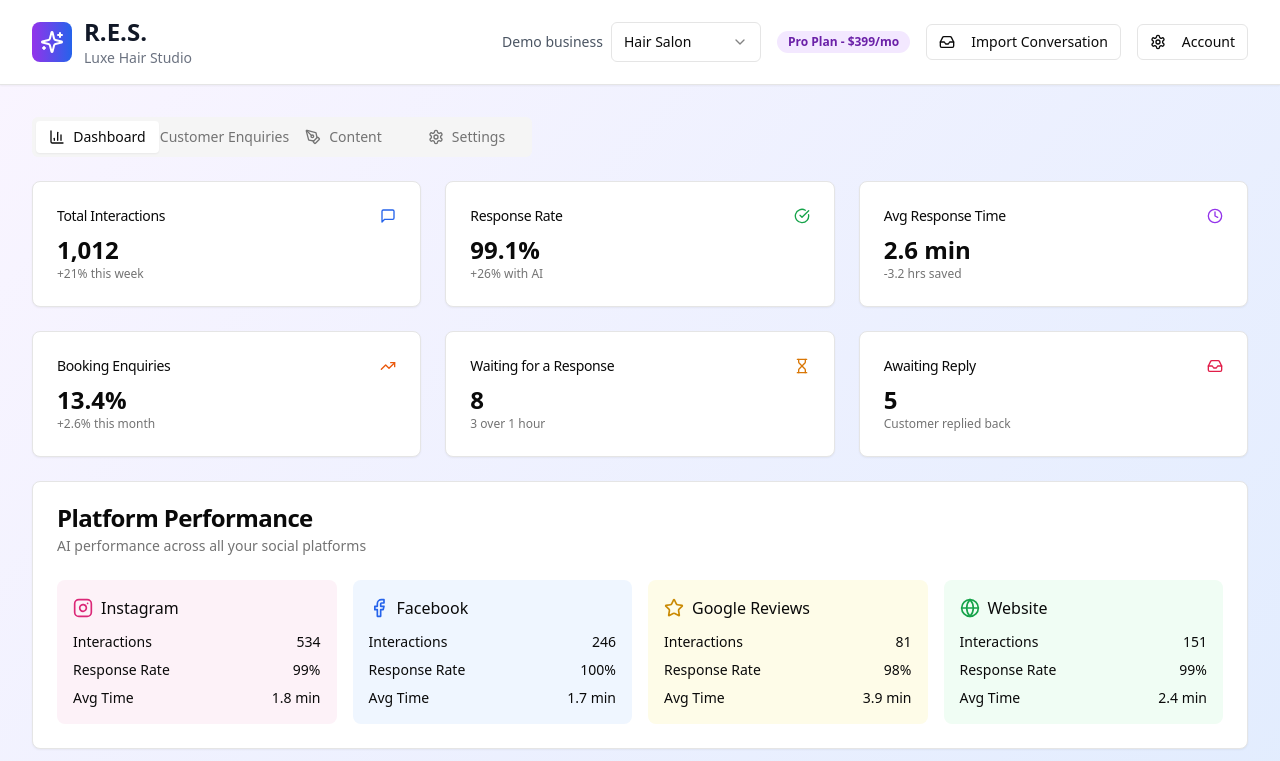
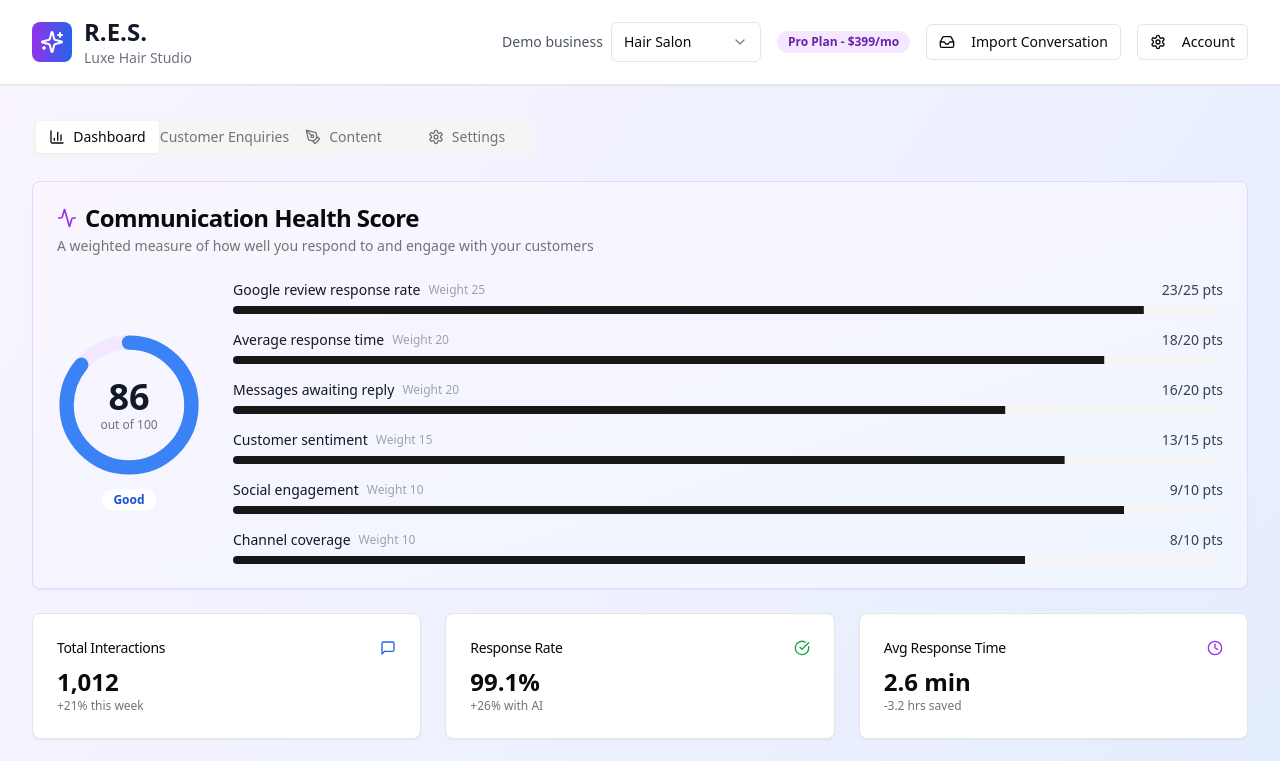
Before and after one commit to Resfounder/res-ai-platform, a Next.js app: page / in a window 1280 px wide. Shown: the top 761 px of the page. Built offline with nearby package versions, Linux system fonts and the light colour scheme.

Commit message:
feat: add communication health score dashboard and calculate overall score
Co-authored-by: Resfounder <219158859+Resfounder@users.noreply.github.com>

```diff
--- a/app/components/social-dashboard.tsx
+++ b/app/components/social-dashboard.tsx
@@ -1,19 +1,108 @@
 "use client"
 
-import { TrendingUp } from "lucide-react"
+import { TrendingUp, Activity } from "lucide-react"
 import { Card, CardContent, CardDescription, CardHeader, CardTitle } from "@/components/ui/card"
 import { Badge } from "@/components/ui/badge"
 import { Progress } from "@/components/ui/progress"
 import { useBusiness } from "../context/business-context"
+import { calculateHealthScore } from "../data/business-profiles"
+
+function getHealthRating(score: number): { label: string; color: string; ring: string } {
+  if (score >= 90) return { label: "Excellent", color: "text-green-700", ring: "text-green-500" }
+  if (score >= 75) return { label: "Good", color: "text-blue-700", ring: "text-blue-500" }
+  if (score >= 60) return { label: "Fair", color: "text-amber-700", ring: "text-amber-500" }
+  return { label: "Needs Attention", color: "text-rose-700", ring: "text-rose-500" }
+}
 
 export function SocialDashboard() {
   const { profile } = useBusiness()
   const stats = profile.stats
   const platformStats = profile.platformStats
   const recentActivity = profile.recentActivity
+  const healthScore = profile.healthScore
+  const overallScore = calculateHealthScore(healthScore)
+  const rating = getHealthRating(overallScore)
+
+  // SVG donut ring geometry for the overall score.
+  const radius = 52
+  const circumference = 2 * Math.PI * radius
+  const dashOffset = circumference - (overallScore / 100) * circumference
 
   return (
     <div className="space-y-6">
+      {/* Communication Health Score */}
+      <Card className="border-purple-200 bg-gradient-to-br from-purple-50 to-blue-50">
+        <CardHeader>
+          <div className="flex items-center space-x-2">
+            <Activity className="h-5 w-5 text-purple-600" />
+            <CardTitle>Communication Health Score</CardTitle>
+          </div>
+          <CardDescription>
+            A weighted measure of how well you respond to and engage with your customers
+          </CardDescription>
+        </CardHeader>
+        <CardContent>
+          <div className="grid grid-cols-1 lg:grid-cols-[auto_1fr] gap-8 items-center">
+            {/* Overall score ring */}
+            <div className="flex flex-col items-center justify-center">
+              <div className="relative h-36 w-36">
+                <svg className="h-full w-full -rotate-90" viewBox="0 0 120 120">
+                  <circle
+                    cx="60"
+                    cy="60"
+                    r={radius}
+                    fill="none"
+                    strokeWidth="12"
+                    className="text-purple-100"
+                    stroke="currentColor"
+                  />
+                  <circle
+                    cx="60"
+                    cy="60"
+                    r={radius}
+                    fill="none"
+                    strokeWidth="12"
+                    strokeLinecap="round"
+                    strokeDasharray={circumference}
+                    strokeDashoffset={dashOffset}
+                    className={rating.ring}
+                    stroke="currentColor"
+                  />
+                </svg>
+                <div className="absolute inset-0 flex flex-col items-center justify-center">
+                  <span className="text-4xl font-bold text-gray-900">{overallScore}</span>
+                  <span className="text-xs text-gray-500">out of 100</span>
+                </div>
+              </div>
+              <Badge variant="secondary" className={`mt-3 ${rating.color} bg-white`}>
+                {rating.label}
+              </Badge>
+            </div>
+
+            {/* Category breakdown */}
+            <div className="space-y-4">
+              {healthScore.map((category, index) => {
+                const points = Math.round((category.score * category.weight) / 100)
+                return (
+                  <div key={index} className="space-y-1.5">
+                    <div className="flex items-center justify-between text-sm">
+                      <div className="flex items-center space-x-2">
+                        <span className="font-medium text-gray-900">{category.label}</span>
+                        <span className="text-xs text-gray-400">Weight {category.weight}</span>
+                      </div>
+                      <span className="font-medium text-gray-700">
+                        {points}/{category.weight} pts
+                      </span>
+                    </div>
+                    <Progress value={category.score} className="h-2" />
+                  </div>
+                )
+              })}
+            </div>
+          </div>
+        </CardContent>
+      </Card>
+
       {/* Stats Grid */}
       <div className="grid grid-cols-1 sm:grid-cols-2 lg:grid-cols-3 gap-6">
         {stats.map((stat, index) => (
--- a/app/data/business-profiles.ts
+++ b/app/data/business-profiles.ts
@@ -70,6 +70,14 @@ export interface RecentActivity {
   status: string
 }
 
+export interface HealthScoreCategory {
+  label: string
+  // Relative weight of this category (all weights sum to 100).
+  weight: number
+  // The business's performance in this area, 0-100.
+  score: number
+}
+
 export interface BusinessProfile {
   id: BusinessType
   name: string
@@ -82,6 +90,16 @@ export interface BusinessProfile {
   stats: DashboardStat[]
   platformStats: PlatformStat[]
   recentActivity: RecentActivity[]
+  healthScore: HealthScoreCategory[]
+}
+
+// Computes the overall communication health score (0-100) as the
+// weighted average of each category's performance: sum(score * weight) / sum(weight).
+export function calculateHealthScore(categories: HealthScoreCategory[]): number {
+  const totalWeight = categories.reduce((sum, c) => sum + c.weight, 0)
+  if (totalWeight === 0) return 0
+  const weighted = categories.reduce((sum, c) => sum + c.score * c.weight, 0)
+  return Math.round(weighted / totalWeight)
 }
 
 const hairsalon: BusinessProfile = {
@@ -217,6 +235,14 @@ const hairsalon: BusinessProfile = {
       status: "responded",
     },
   ],
+  healthScore: [
+    { label: "Google review response rate", weight: 25, score: 92 },
+    { label: "Average response time", weight: 20, score: 88 },
+    { label: "Messages awaiting reply", weight: 20, score: 78 },
+    { label: "Customer sentiment", weight: 15, score: 84 },
+    { label: "Social engagement", weight: 10, score: 90 },
+    { label: "Channel coverage", weight: 10, score: 80 },
+  ],
 }
 
 const dental: BusinessProfile = {
@@ -351,6 +377,14 @@ const dental: BusinessProfile = {
       status: "responded",
     },
   ],
+  healthScore: [
+    { label: "Google review response rate", weight: 25, score: 95 },
+    { label: "Average response time", weight: 20, score: 90 },
+    { label: "Messages awaiting reply", weight: 20, score: 72 },
+    { label: "Customer sentiment", weight: 15, score: 88 },
+    { label: "Social engagement", weight: 10, score: 76 },
+    { label: "Channel coverage", weight: 10, score: 85 },
+  ],
 }
 
 const aesthetic: BusinessProfile = {
@@ -484,6 +518,14 @@ const aesthetic: BusinessProfile = {
       timeAgo: "18 min ago",
       status: "responded",
     },
+  ],
+  healthScore: [
+    { label: "Google review response rate", weight: 25, score: 90 },
+    { label: "Average response time", weight: 20, score: 92 },
+    { label: "Messages awaiting reply", weight: 20, score: 82 },
+    { label: "Customer sentiment", weight: 15, score: 86 },
+    { label: "Social engagement", weight: 10, score: 94 },
+    { label: "Channel coverage", weight: 10, score: 82 },
   ],
 }
 
@@ -621,6 +663,14 @@ const salon: BusinessProfile = {
       status: "responded",
     },
   ],
+  healthScore: [
+    { label: "Google review response rate", weight: 25, score: 88 },
+    { label: "Average response time", weight: 20, score: 85 },
+    { label: "Messages awaiting reply", weight: 20, score: 76 },
+    { label: "Customer sentiment", weight: 15, score: 90 },
+    { label: "Social engagement", weight: 10, score: 92 },
+    { label: "Channel coverage", weight: 10, score: 78 },
+  ],
 }
 
 const clinic: BusinessProfile = {
@@ -757,6 +807,14 @@ const clinic: BusinessProfile = {
       status: "responded",
     },
   ],
+  healthScore: [
+    { label: "Google review response rate", weight: 25, score: 94 },
+    { label: "Average response time", weight: 20, score: 89 },
+    { label: "Messages awaiting reply", weight: 20, score: 70 },
+    { label: "Customer sentiment", weight: 15, score: 87 },
+    { label: "Social engagement", weight: 10, score: 74 },
+    { label: "Channel coverage", weight: 10, score: 88 },
+  ],
 }
 
 export const businessProfiles: Record<BusinessType, BusinessProfile> = {
```
